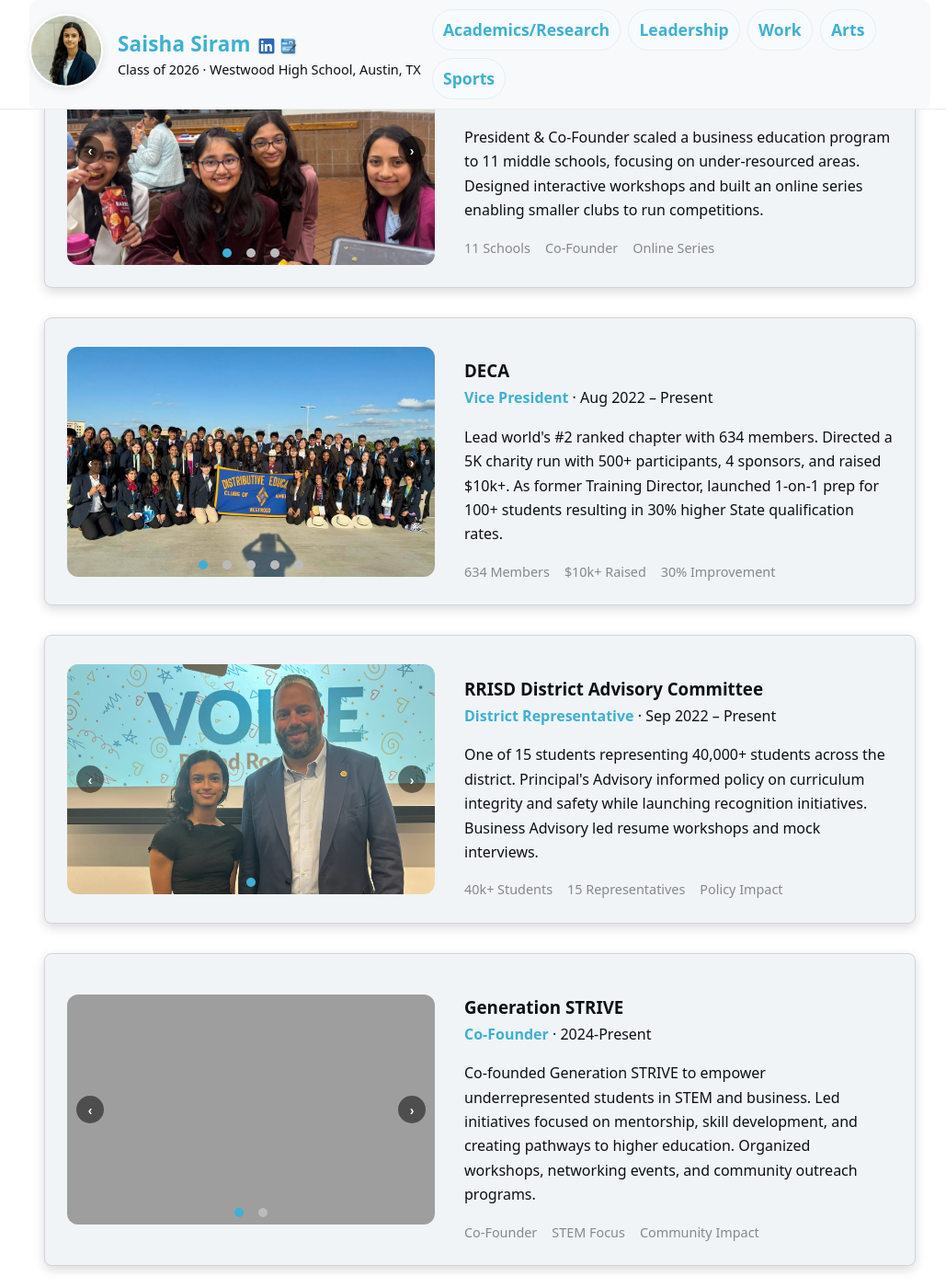
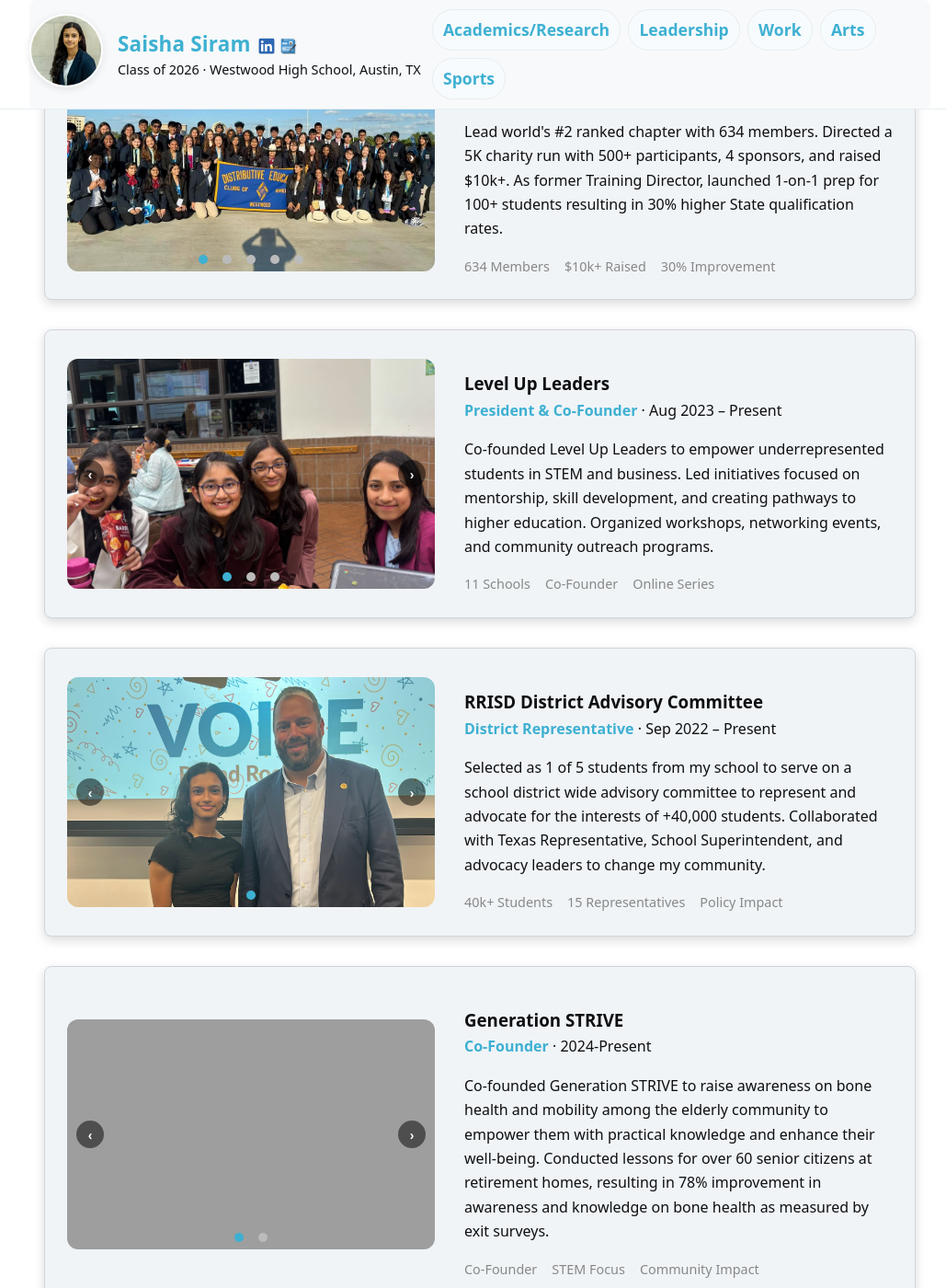
Before and after one commit to saisha08/profile, a Jekyll site: the page built from pages/leadership.md, in a window 1280 px wide and 1400 px high, scrolled down 280 px. Shown: the whole window at 92% size, without its empty margins (118-1147 px from the left). Built offline with Jekyll 4.4.1, drawn with Linux system fonts in a browser that asks for light colours; some of the changed text lies outside the part shown.

Commit message:
Update leadership page content
- Moved Level Up Leaders card to different position
- Updated District Representative description with more specific details
- Changed Generation STRIVE focus to bone health and elderly community
- Updated NTHS book donation count from 200+ to 1000+ books
- Updated activity stats to reflect 1000+ books

```diff
--- a/pages/leadership.md
+++ b/pages/leadership.md
@@ -9,34 +9,6 @@
   <p>Leadership has not just shaped my character—it has defined the way I serve others. I lead by amplifying voices through advocacy, expanding opportunity through education, and honoring those who give to our community through gratitude. These values come alive in my initiatives below, each reflecting the kind of leader I strive to be.</p>
 
   <div class="leadership-cards-stack">
-    <!-- Level Up Leaders Card -->
-    <article class="leadership-card" style="display: flex; gap: 2rem; margin-bottom: 2rem; padding: 1.5rem; background: #f0f4f7; border-radius: 8px; box-shadow: 0 4px 12px rgba(0, 0, 0, 0.15); align-items: center;">
-      <div class="carousel-container" style="flex: 0 0 400px; position: relative;">
-        <div class="carousel" id="levelup-leaders-carousel" style="display: flex; overflow: hidden; border-radius: 8px;">
-          <img src="{{ '/assets/img/LevelUp Leaders/kids.png' | relative_url }}" alt="Level Up Leaders kids" style="width: 100%; height: 250px; object-fit: cover; display: block;">
-          <img src="{{ '/assets/img/LevelUp Leaders/DSC04918.JPG' | relative_url }}" alt="Level Up Leaders" style="width: 100%; height: 250px; object-fit: cover; display: none;">
-          <img src="{{ '/assets/img/LevelUp Leaders/Screenshot 2025-09-22 230615.png' | relative_url }}" alt="Workshop sessions" style="width: 100%; height: 250px; object-fit: cover; display: none;">
-        </div>
-        <button class="carousel-btn prev" onclick="changeSlide('levelup-leaders-carousel', -1)" style="position: absolute; left: 10px; top: 50%; transform: translateY(-50%); background: rgba(0,0,0,0.5); color: white; border: none; padding: 8px 12px; border-radius: 50%; cursor: pointer;">‹</button>
-        <button class="carousel-btn next" onclick="changeSlide('levelup-leaders-carousel', 1)" style="position: absolute; right: 10px; top: 50%; transform: translateY(-50%); background: rgba(0,0,0,0.5); color: white; border: none; padding: 8px 12px; border-radius: 50%; cursor: pointer;">›</button>
-        <div class="carousel-dots" style="text-align: center; margin-top: 10px;">
-          <span class="dot active" onclick="currentSlide('levelup-leaders-carousel', 0)" style="height: 10px; width: 10px; background-color: #3eb0d2; border-radius: 50%; display: inline-block; margin: 0 5px; cursor: pointer;"></span>
-          <span class="dot" onclick="currentSlide('levelup-leaders-carousel', 1)" style="height: 10px; width: 10px; background-color: #bbb; border-radius: 50%; display: inline-block; margin: 0 5px; cursor: pointer;"></span>
-          <span class="dot" onclick="currentSlide('levelup-leaders-carousel', 2)" style="height: 10px; width: 10px; background-color: #bbb; border-radius: 50%; display: inline-block; margin: 0 5px; cursor: pointer;"></span>
-        </div>
-      </div>
-      <div class="content" style="flex: 1;">
-        <h3 style="margin-bottom: 0;">Level Up Leaders</h3>
-        <div class="meta" style="margin-top: 0;"><strong style="color: #3eb0d2;">President & Co-Founder</strong> · Aug 2023 – Present</div>
-        <p>President & Co-Founder scaled a business education program to 11 middle schools, focusing on under-resourced areas. Designed interactive workshops and built an online series enabling smaller clubs to run competitions.</p>
-        <div class="activity-stats" style="display: flex; gap: 1rem; font-size: 0.9rem; color: #888; margin-top: 1rem;">
-          <span>11 Schools</span>
-          <span>Co-Founder</span>
-          <span>Online Series</span>
-        </div>
-      </div>
-    </article>
-
     <!-- DECA Vice President Card -->
     <article class="leadership-card" style="display: flex; gap: 2rem; margin-bottom: 2rem; padding: 1.5rem; background: #f0f4f7; border-radius: 8px; box-shadow: 0 4px 12px rgba(0, 0, 0, 0.15); align-items: center;">
       <div class="carousel-container" style="flex: 0 0 400px; position: relative;">
@@ -70,6 +42,34 @@
       </div>
     </article>
 
+    <!-- Level Up Leaders Card -->
+    <article class="leadership-card" style="display: flex; gap: 2rem; margin-bottom: 2rem; padding: 1.5rem; background: #f0f4f7; border-radius: 8px; box-shadow: 0 4px 12px rgba(0, 0, 0, 0.15); align-items: center;">
+      <div class="carousel-container" style="flex: 0 0 400px; position: relative;">
+        <div class="carousel" id="levelup-leaders-carousel" style="display: flex; overflow: hidden; border-radius: 8px;">
+          <img src="{{ '/assets/img/LevelUp Leaders/kids.png' | relative_url }}" alt="Level Up Leaders kids" style="width: 100%; height: 250px; object-fit: cover; display: block;">
+          <img src="{{ '/assets/img/LevelUp Leaders/DSC04918.JPG' | relative_url }}" alt="Level Up Leaders" style="width: 100%; height: 250px; object-fit: cover; display: none;">
+          <img src="{{ '/assets/img/LevelUp Leaders/Screenshot 2025-09-22 230615.png' | relative_url }}" alt="Workshop sessions" style="width: 100%; height: 250px; object-fit: cover; display: none;">
+        </div>
+        <button class="carousel-btn prev" onclick="changeSlide('levelup-leaders-carousel', -1)" style="position: absolute; left: 10px; top: 50%; transform: translateY(-50%); background: rgba(0,0,0,0.5); color: white; border: none; padding: 8px 12px; border-radius: 50%; cursor: pointer;">‹</button>
+        <button class="carousel-btn next" onclick="changeSlide('levelup-leaders-carousel', 1)" style="position: absolute; right: 10px; top: 50%; transform: translateY(-50%); background: rgba(0,0,0,0.5); color: white; border: none; padding: 8px 12px; border-radius: 50%; cursor: pointer;">›</button>
+        <div class="carousel-dots" style="text-align: center; margin-top: 10px;">
+          <span class="dot active" onclick="currentSlide('levelup-leaders-carousel', 0)" style="height: 10px; width: 10px; background-color: #3eb0d2; border-radius: 50%; display: inline-block; margin: 0 5px; cursor: pointer;"></span>
+          <span class="dot" onclick="currentSlide('levelup-leaders-carousel', 1)" style="height: 10px; width: 10px; background-color: #bbb; border-radius: 50%; display: inline-block; margin: 0 5px; cursor: pointer;"></span>
+          <span class="dot" onclick="currentSlide('levelup-leaders-carousel', 2)" style="height: 10px; width: 10px; background-color: #bbb; border-radius: 50%; display: inline-block; margin: 0 5px; cursor: pointer;"></span>
+        </div>
+      </div>
+      <div class="content" style="flex: 1;">
+        <h3 style="margin-bottom: 0;">Level Up Leaders</h3>
+        <div class="meta" style="margin-top: 0;"><strong style="color: #3eb0d2;">President & Co-Founder</strong> · Aug 2023 – Present</div>
+        <p>Co-founded Level Up Leaders to empower underrepresented students in STEM and business. Led initiatives focused on mentorship, skill development, and creating pathways to higher education. Organized workshops, networking events, and community outreach programs.</p>
+        <div class="activity-stats" style="display: flex; gap: 1rem; font-size: 0.9rem; color: #888; margin-top: 1rem;">
+          <span>11 Schools</span>
+          <span>Co-Founder</span>
+          <span>Online Series</span>
+        </div>
+      </div>
+    </article>
+
     <!-- District Representative Card -->
     <article class="leadership-card" style="display: flex; gap: 2rem; margin-bottom: 2rem; padding: 1.5rem; background: #f0f4f7; border-radius: 8px; box-shadow: 0 4px 12px rgba(0, 0, 0, 0.15); align-items: center;">
       <div class="carousel-container" style="flex: 0 0 400px; position: relative;">
@@ -85,7 +85,7 @@
       <div class="content" style="flex: 1;">
         <h3 style="margin-bottom: 0;">RRISD District Advisory Committee</h3>
         <div class="meta" style="margin-top: 0;"><strong style="color: #3eb0d2;">District Representative</strong> · Sep 2022 – Present</div>
-        <p>One of 15 students representing 40,000+ students across the district. Principal's Advisory informed policy on curriculum integrity and safety while launching recognition initiatives. Business Advisory led resume workshops and mock interviews.</p>
+        <p>Selected as 1 of 5 students from my school to serve on a school district wide advisory committee to represent and advocate for the interests of +40,000 students. Collaborated with Texas Representative, School Superintendent, and advocacy leaders to change my community.</p>
         <div class="activity-stats" style="display: flex; gap: 1rem; font-size: 0.9rem; color: #888; margin-top: 1rem;">
           <span>40k+ Students</span>
           <span>15 Representatives</span>
@@ -111,7 +111,7 @@
       <div class="content" style="flex: 1;">
         <h3 style="margin-bottom: 0;">Generation STRIVE</h3>
         <div class="meta" style="margin-top: 0;"><strong style="color: #3eb0d2;">Co-Founder</strong> · 2024-Present</div>
-        <p>Co-founded Generation STRIVE to empower underrepresented students in STEM and business. Led initiatives focused on mentorship, skill development, and creating pathways to higher education. Organized workshops, networking events, and community outreach programs.</p>
+        <p>Co-founded Generation STRIVE to raise awareness on bone health and mobility among the elderly community to empower them with practical knowledge and enhance their well-being. Conducted lessons for over 60 senior citizens at retirement homes, resulting in 78% improvement in awareness and knowledge on bone health as measured by exit surveys.</p>
         <div class="activity-stats" style="display: flex; gap: 1rem; font-size: 0.9rem; color: #888; margin-top: 1rem;">
           <span>Co-Founder</span>
           <span>STEM Focus</span>
@@ -165,10 +165,10 @@
       <div class="content" style="flex: 1;">
         <h3 style="margin-bottom: 0;">NTHS</h3>
         <div class="meta" style="margin-top: 0;"><strong style="color: #3eb0d2;">President</strong> · Sep 2023 – Present</div>
-        <p>Lead 100-member chapter delivering large-scale service projects including teacher appreciation for 50+ educators, STEM nights, and literacy drives donating 200+ books and 400 bookmarks. Organized career fairs and outreach programs.</p>
+        <p>Lead 100-member chapter delivering large-scale service projects including teacher appreciation for 50+ educators, STEM nights, and literacy drives donating 1000+ books and 400 bookmarks. Organized career fairs and outreach programs.</p>
         <div class="activity-stats" style="display: flex; gap: 1rem; font-size: 0.9rem; color: #888; margin-top: 1rem;">
           <span>100 Members</span>
-          <span>200+ Books</span>
+          <span>1000+ Books</span>
           <span>50+ Educators</span>
         </div>
       </div>
```
